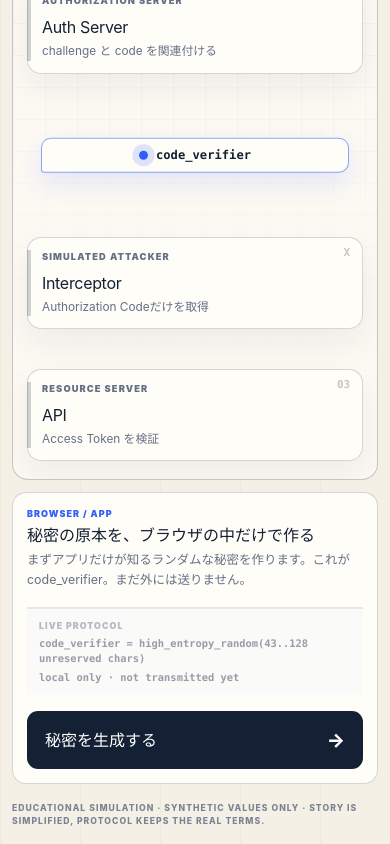
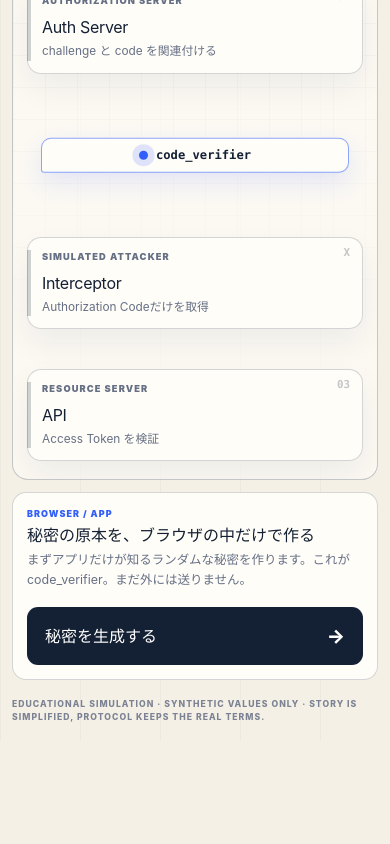
Before and after one commit to ShimaBell0619/auth-flow-lab, a React (Vite) app: page / in a window 390 px wide. Shown: the part 576-1420 px from the top of the page. After the commit the page ends 1316 px from the top, so only its background shows below. Built offline with nearby package versions, Linux system fonts and the light colour scheme.

Commit message:
fix: refine story mode and test config

```diff
--- a/playwright.config.ts
+++ b/playwright.config.ts
@@ -3,9 +3,9 @@ import { defineConfig, devices } from "@playwright/test";
 export default defineConfig({
   testDir: "./tests/e2e",
   fullyParallel: true,
-  forbidOnly: Boolean(process.env.CI),
-  retries: process.env.CI ? 1 : 0,
-  reporter: process.env.CI ? "line" : "list",
+  forbidOnly: true,
+  retries: 1,
+  reporter: "line",
   use: {
     baseURL: "http://127.0.0.1:4173",
     trace: "retain-on-failure",
@@ -13,7 +13,7 @@ export default defineConfig({
   webServer: {
     command: "npm run dev -- --host 127.0.0.1 --port 4173",
     url: "http://127.0.0.1:4173",
-    reuseExistingServer: !process.env.CI,
+    reuseExistingServer: true,
   },
   projects: [
     {
--- a/src/main.tsx
+++ b/src/main.tsx
@@ -2,6 +2,7 @@ import { StrictMode } from "react";
 import { createRoot } from "react-dom/client";
 import App from "./App";
 import "./styles.css";
+import "./viewModes.css";
 
 const rootElement = document.getElementById("root");
 
--- /dev/null
+++ b/src/viewModes.css
@@ -0,0 +1,20 @@
+/* Story keeps the learner focused on cause/effect; protocol detail appears only on demand. */
+.wire-readout[data-visible="false"] {
+  display: none;
+}
+
+.action-deck:has(.wire-readout[data-visible="false"]) {
+  grid-template-columns: auto minmax(320px, 1fr) auto;
+}
+
+@media (max-width: 900px) {
+  .action-deck:has(.wire-readout[data-visible="false"]) {
+    grid-template-columns: auto 1fr;
+  }
+}
+
+@media (max-width: 430px) {
+  .action-deck:has(.wire-readout[data-visible="false"]) {
+    grid-template-columns: 1fr;
+  }
+}
```
Also changed, not shown: 1 other file (tests, documents, lock files or other folders).
